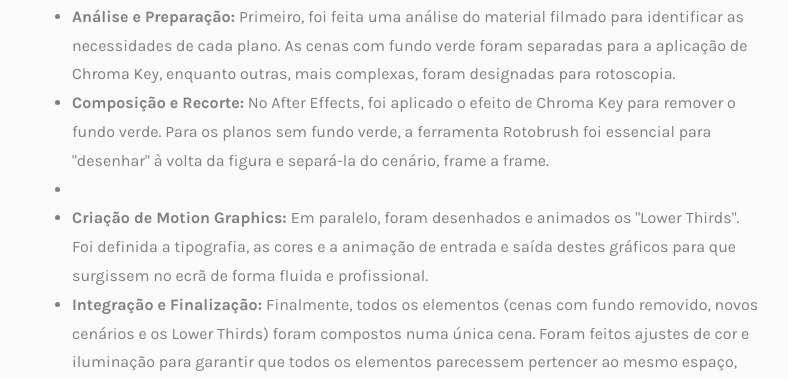
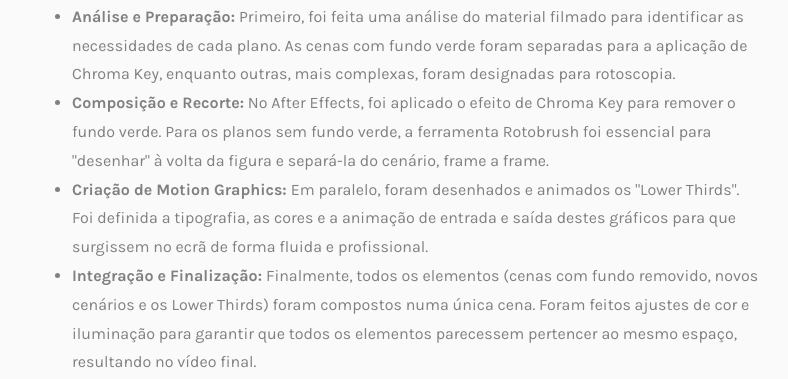
Before and after one commit to alexandreISTEC/lab.08, a plain HTML site: page work-single04.html in a window 1280 px wide. Shown: the part 1579-1958 px from the top of the page, without its empty margins (243-1031 px from the left). Drawn offline with nearby package versions, Linux system fonts and the light colour scheme; files whose address does not match are found by name; a web font is replaced by a local one.

Commit message:
Update work-single04.html

```diff
--- a/work-single04.html
+++ b/work-single04.html
@@ -126,7 +126,7 @@
 									<p>O fluxo de trabalho deste projeto seguiu as etapas de uma produção de efeitos visuais:</p>
 									<ul>
 										<li><strong>Análise e Preparação: </strong> Primeiro, foi feita uma análise do material filmado para identificar as necessidades de cada plano. As cenas com fundo verde foram separadas para a aplicação de Chroma Key, enquanto outras, mais complexas, foram designadas para rotoscopia.</li>
-										<li><strong>Composição e Recorte:</strong> No After Effects, foi aplicado o efeito de Chroma Key para remover o fundo verde. Para os planos sem fundo verde, a ferramenta Rotobrush foi essencial para "desenhar" à volta da figura e separá-la do cenário, frame a frame.<li>
+										<li><strong>Composição e Recorte:</strong> No After Effects, foi aplicado o efeito de Chroma Key para remover o fundo verde. Para os planos sem fundo verde, a ferramenta Rotobrush foi essencial para "desenhar" à volta da figura e separá-la do cenário, frame a frame.</li>
 										<li><strong>Criação de Motion Graphics: </strong> Em paralelo, foram desenhados e animados os "Lower Thirds". Foi definida a tipografia, as cores e a animação de entrada e saída destes gráficos para que surgissem no ecrã de forma fluida e profissional.</li>
 										<li><strong>Integração e Finalização: </strong> Finalmente, todos os elementos (cenas com fundo removido, novos cenários e os Lower Thirds) foram compostos numa única cena. Foram feitos ajustes de cor e iluminação para garantir que todos os elementos parecessem pertencer ao mesmo espaço, resultando no vídeo final.</li>
 									</ul>
```
